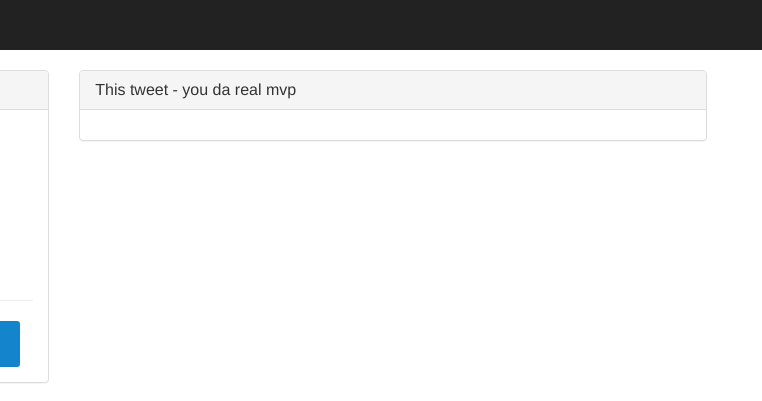
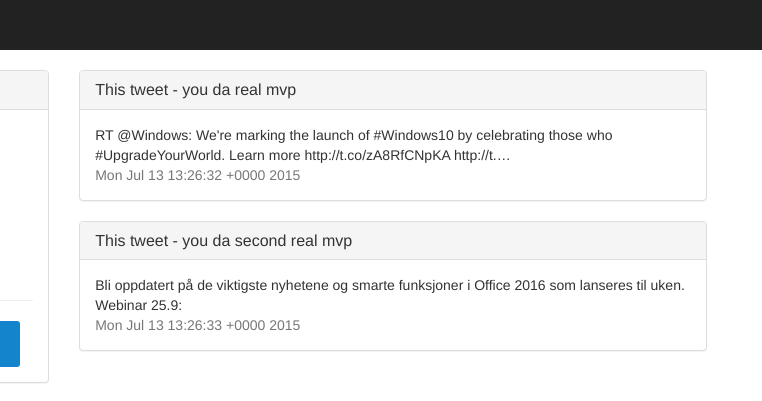
Before and after one commit to erlendw/ms-hackathon-2015, a website: page cloudsocial/dashboard.html in a window 1280 px wide. Shown: the top 401 px of the page, 518-1280 px from the left. Drawn offline with nearby package versions, Linux system fonts and the light colour scheme.

Commit message:
commit !!

```diff
--- a/cloudsocial/jsonparser.js
+++ b/cloudsocial/jsonparser.js
@@ -83,13 +83,17 @@
 
 }
 
-function parseTwitter(){
+function parseTwitter(callback){
 
 
     //$.getJSON("http://cloudsocial.azurewebsites.net/api/followers/", function( data ) {
     $.getJSON("mvptweet.json", function( data ) {
 
-        alert(data.created_at)
+        var date = data.created_at;
+
+        var tweet = data.text;
+
+        callback(date,tweet)
 
     });
 
--- a/cloudsocial/twitter.html
+++ b/cloudsocial/twitter.html
@@ -7,6 +7,37 @@
 
     <div class="panel-body">
 
+
+        <div id="tweettext"></div>
+
+        <div class="text-muted" id="tweetdate"></div>
+
+
+
+
+
+    </div>
+
+
+</div>
+
+
+<div class="panel panel-default">
+
+    <div class="panel-heading">
+        <h3 class="panel-title">This tweet - you da second real mvp</h3>
+    </div>
+
+
+    <div class="panel-body">
+
+
+        <div>Bli oppdatert på de viktigste nyhetene og smarte funksjoner i Office 2016 som lanseres til uken. Webinar 25.9: </div>
+
+
+        <div class="text-muted">Mon Jul 13 13:26:33 +0000 2015</div>
+
+
     </div>
 
 
@@ -14,6 +45,16 @@
 
 <script>
 
-    pa
+    $(document).ready(function(){
+        parseTwitter(function(date, text){
+
+            $("#tweetdate").html(date);
+            $("#tweettext").html(text);
+
+
+        })
+    });
+
+
 
 </script>
```
